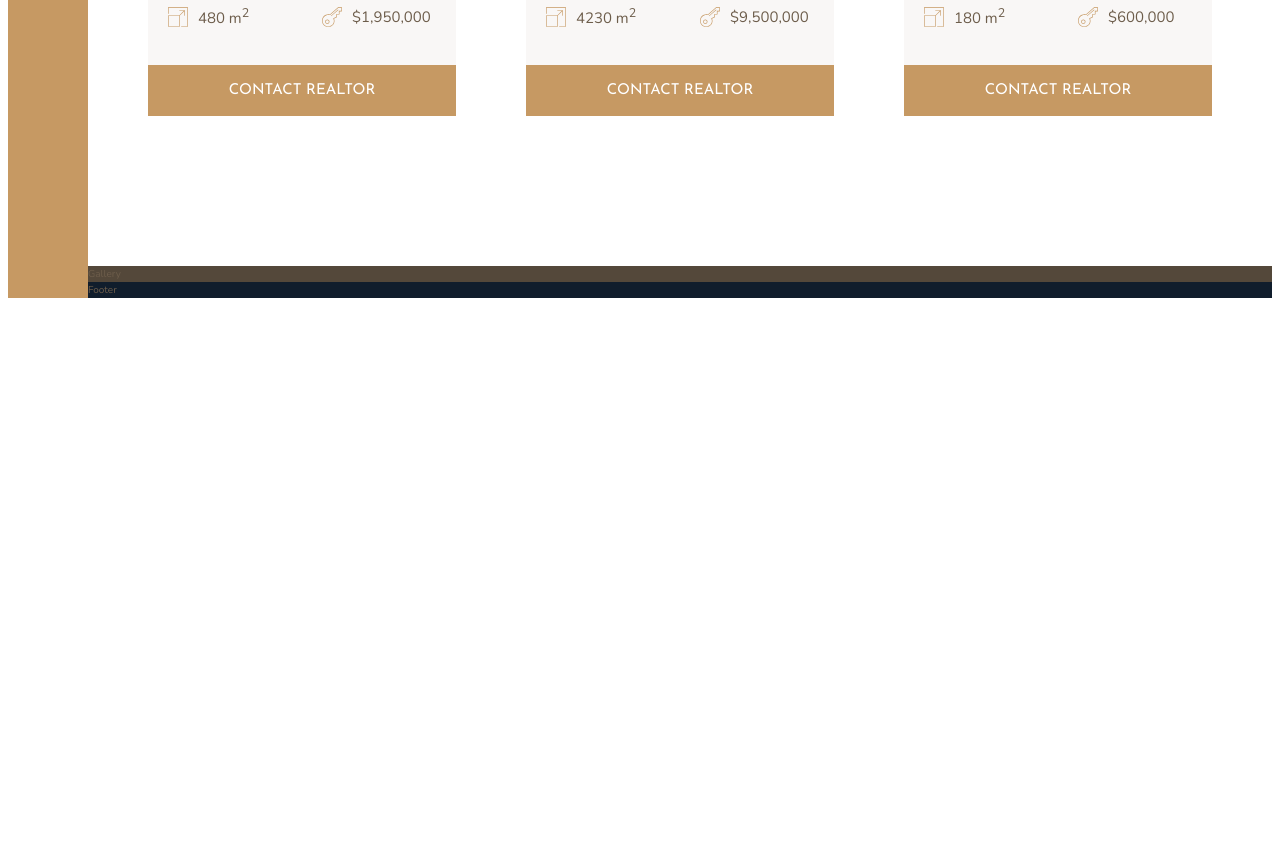
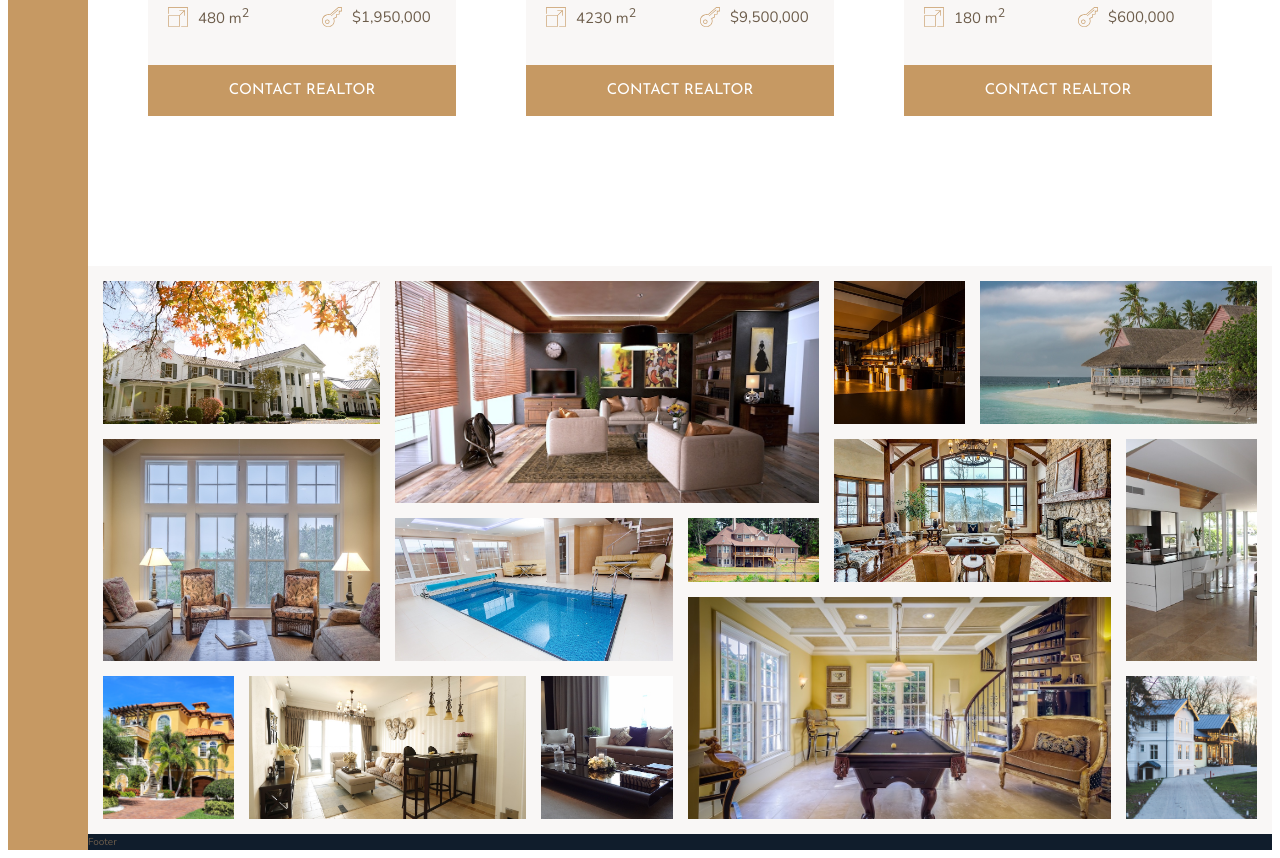
Before and after one commit to samriddhidaga/CSS-Project, a website: page Nexter/index.html in a window 1280 px wide. Shown: the part 2807-3665 px from the top of the page. Before the commit the page ends 3113 px from the top, so only its background shows below. Drawn offline with nearby package versions, Linux system fonts and the light colour scheme.

Commit message:
worked on gallery

```diff
--- a/Nexter/index.html
+++ b/Nexter/index.html
@@ -272,7 +272,20 @@
             </div>
         </section>
         <section class="gallery">
-            Gallery
+            <figure class="gallery__item gallery__item--1"><img src="img/gal-1.jpeg" alt="Gallery img 1" class="gallery__img"></figure>
+            <figure class="gallery__item gallery__item--2"><img src="img/gal-2.jpeg" alt="Gallery img 2" class="gallery__img"></figure>
+            <figure class="gallery__item gallery__item--3"><img src="img/gal-3.jpeg" alt="Gallery img 3" class="gallery__img"></figure>
+            <figure class="gallery__item gallery__item--4"><img src="img/gal-4.jpeg" alt="Gallery img 4" class="gallery__img"></figure>
+            <figure class="gallery__item gallery__item--5"><img src="img/gal-5.jpeg" alt="Gallery img 5" class="gallery__img"></figure>
+            <figure class="gallery__item gallery__item--6"><img src="img/gal-6.jpeg" alt="Gallery img 6" class="gallery__img"></figure>
+            <figure class="gallery__item gallery__item--7"><img src="img/gal-7.jpeg" alt="Gallery img 7" class="gallery__img"></figure>
+            <figure class="gallery__item gallery__item--8"><img src="img/gal-8.jpeg" alt="Gallery img 8" class="gallery__img"></figure>
+            <figure class="gallery__item gallery__item--9"><img src="img/gal-9.jpeg" alt="Gallery img 9" class="gallery__img"></figure>
+            <figure class="gallery__item gallery__item--10"><img src="img/gal-10.jpeg" alt="Gallery img 10" class="gallery__img"></figure>
+            <figure class="gallery__item gallery__item--11"><img src="img/gal-11.jpeg" alt="Gallery img 11" class="gallery__img"></figure>
+            <figure class="gallery__item gallery__item--12"><img src="img/gal-12.jpeg" alt="Gallery img 12" class="gallery__img"></figure>
+            <figure class="gallery__item gallery__item--13"><img src="img/gal-13.jpeg" alt="Gallery img 13" class="gallery__img"></figure>
+            <figure class="gallery__item gallery__item--14"><img src="img/gal-14.jpeg" alt="Gallery img 14" class="gallery__img"></figure>
         </section>
         <footer class="footer">
             Footer
--- a/Nexter/sass/_gallery.scss
+++ b/Nexter/sass/_gallery.scss
@@ -1,4 +1,93 @@
 .gallery {
-    background-color: $color-grey-dark-1;
+    background-color: $color-grey-light-1;
     grid-column: full-start / full-end;
+    display: grid;
+    grid-template-columns: repeat(8, 1fr);
+    grid-template-rows: repeat(7, 5vw);
+    grid-gap: 1.5rem;
+    padding: 1.5rem;
+
+    &__item {
+        margin-block-start: 0;
+        margin-block-end: 0;
+        margin-inline-start: 0;
+        margin-inline-end: 0;
+
+        &--1 {
+            grid-row: 1 / span 2;
+            grid-column: 1 / span 2;
+        }
+
+        &--2 {
+            grid-row: 1 / span 3;
+            grid-column: 3 / span 3;
+        }
+
+        &--3 {
+            grid-row: 1 / span 2;
+            grid-column: 6 / 7;
+        }
+
+        &--4 {
+            grid-row: 1 / span 2;
+            grid-column: 7 / -1;
+        }
+
+        &--5 {
+            grid-row: 3 / span 3;
+            grid-column: 1 / span 2;
+        }
+
+        &--6 {
+            grid-row: 4 / span 2;
+            grid-column: 3 / span 2;
+        }
+
+        &--7 {
+            grid-row: 4 / 5;
+            grid-column: 5 / 6;
+        }
+
+        &--8 {
+            grid-row: 3 / span 2;
+            grid-column: 6 / span 2;
+        }
+
+        &--9 {
+            grid-row: 3 / span 3;
+            grid-column: 8 / -1;
+        }
+
+        &--10 {
+            grid-row: 6 / span 2;
+            grid-column: 1 / 2;
+        }
+
+        &--11 {
+            grid-row: 6 / span 2;
+            grid-column: 2 / span 2;
+        }
+
+        &--12 {
+            grid-row: 6 / span 2;
+            grid-column: 4 / 5;
+        }
+
+        &--13 {
+            grid-row: 5 / span 3;
+            grid-column: 5 / span 3;
+        }
+
+        &--14 {
+            grid-row: 6 / span 2;
+            grid-column: 8 / -1;
+        }
+    }
+
+    &__img {
+        width: 100%;
+        height: 100%;
+        object-fit: cover;
+        display: block;
+    }
 }
```
Also changed, not shown: Nexter/css/style.css.
